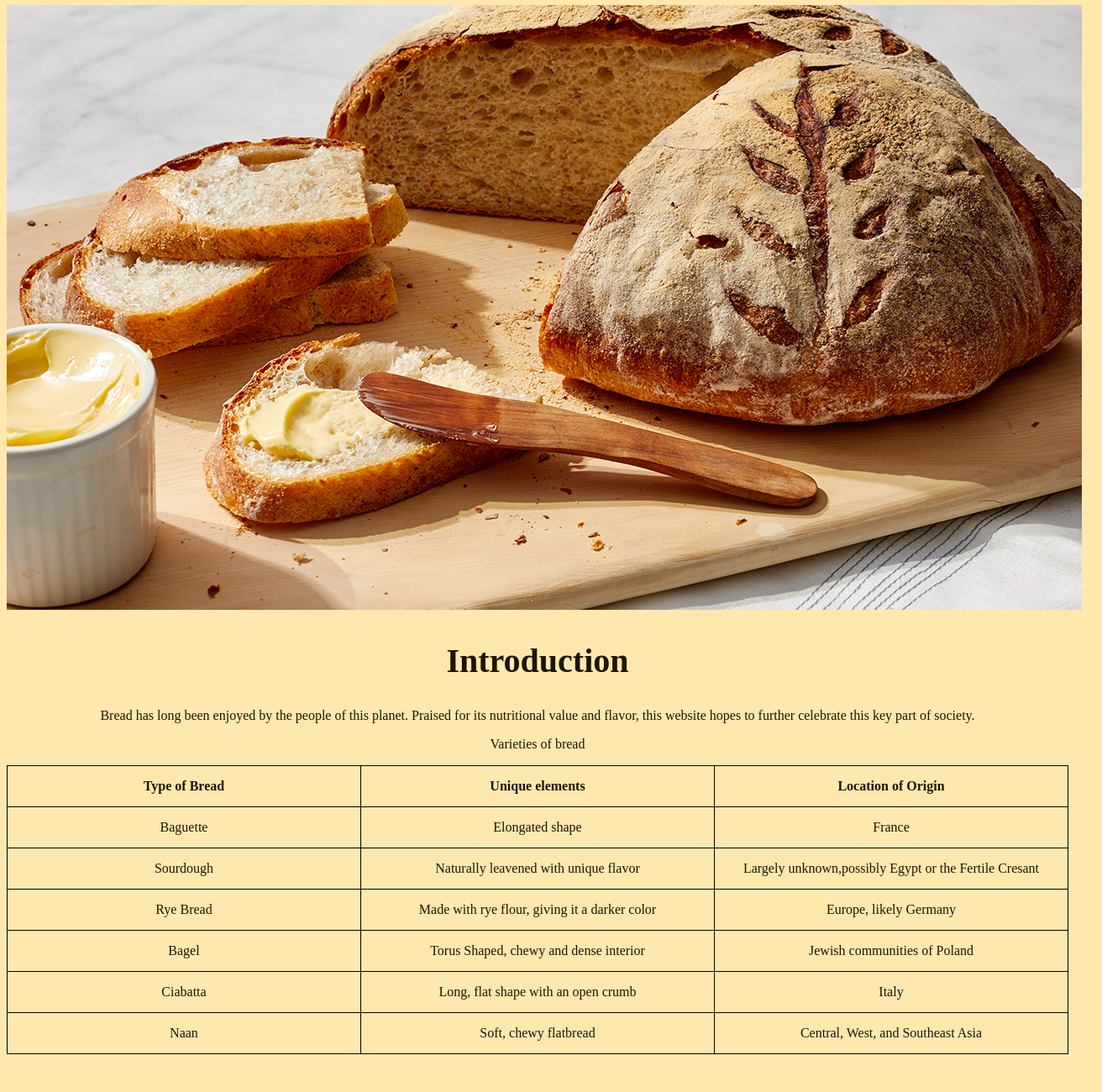
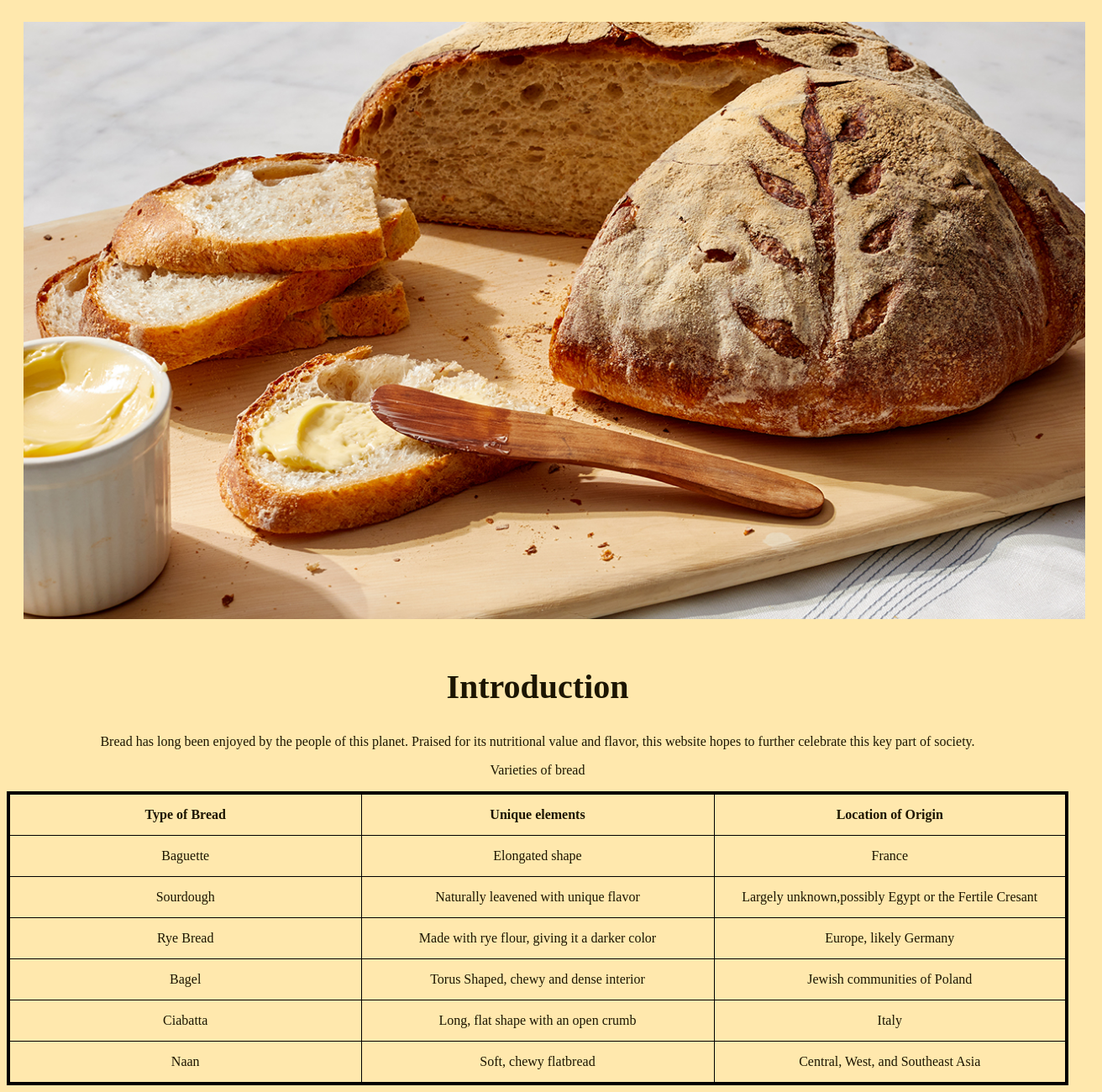
Before and after one commit to JoyP321/bread-webpage, a plain HTML site: page index.html in a window 1280 px wide. Shown: the part 119-1419 px from the top of the page at 84% size, 1312 px wide, since content can reach past the window. Before the commit the page ends 1382 px from the top, so only its background shows below. Drawn offline with Linux system fonts and the light colour scheme.

Commit message:
Update index.html
add img css
adjust table css

```diff
--- a/index.html
+++ b/index.html
@@ -22,7 +22,7 @@
       }
 
       table{
-         border: 1px solid black;
+         border: 4px solid black;
          border-collapse: collapse;
          width:100%;
       }
@@ -32,6 +32,11 @@
         border: 1px solid black;
         text-align:center;
         padding: 15px;
+      }
+
+      img{
+        width:100%;
+        padding:20px;
       }
 
     </style>
```
